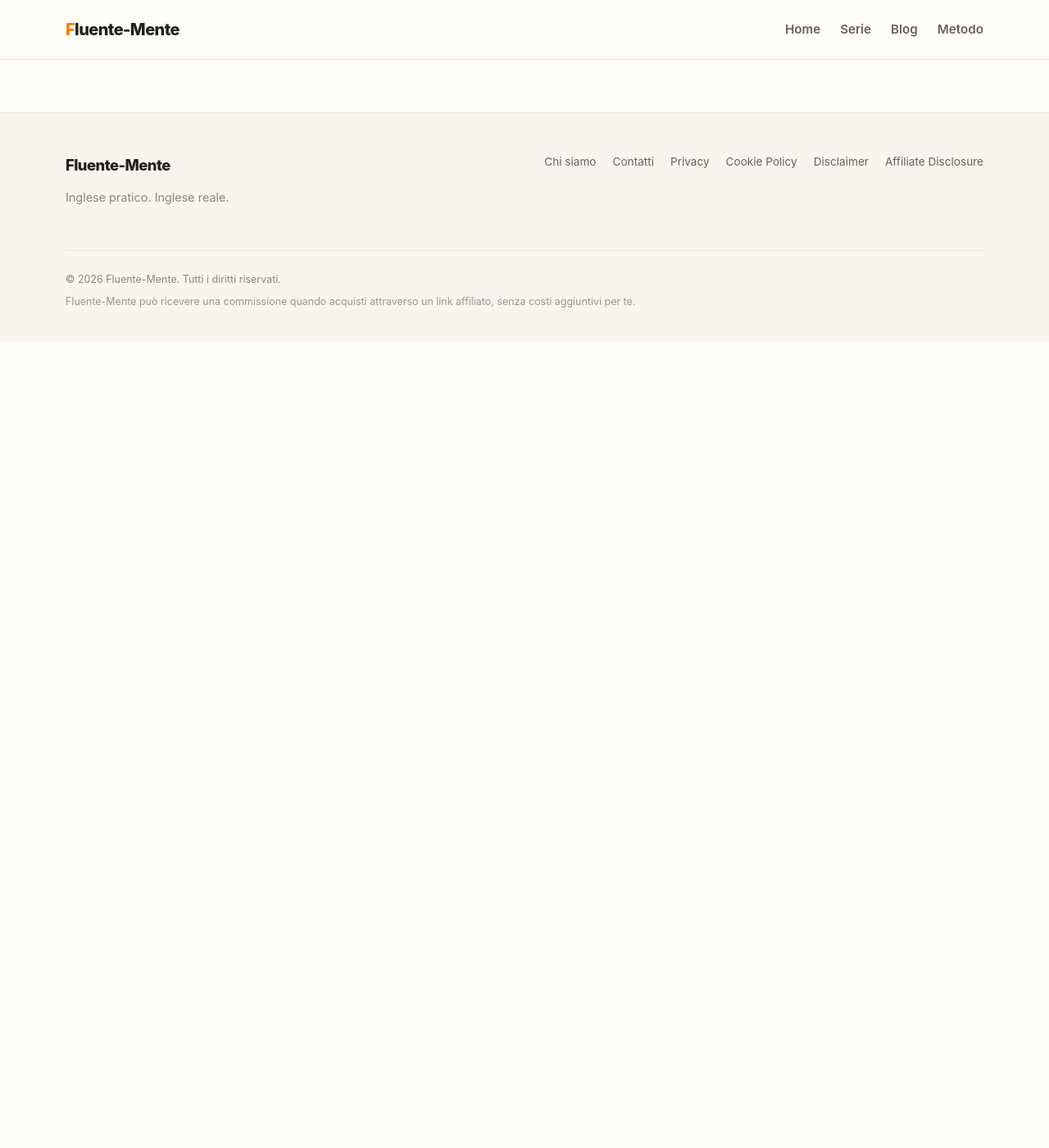
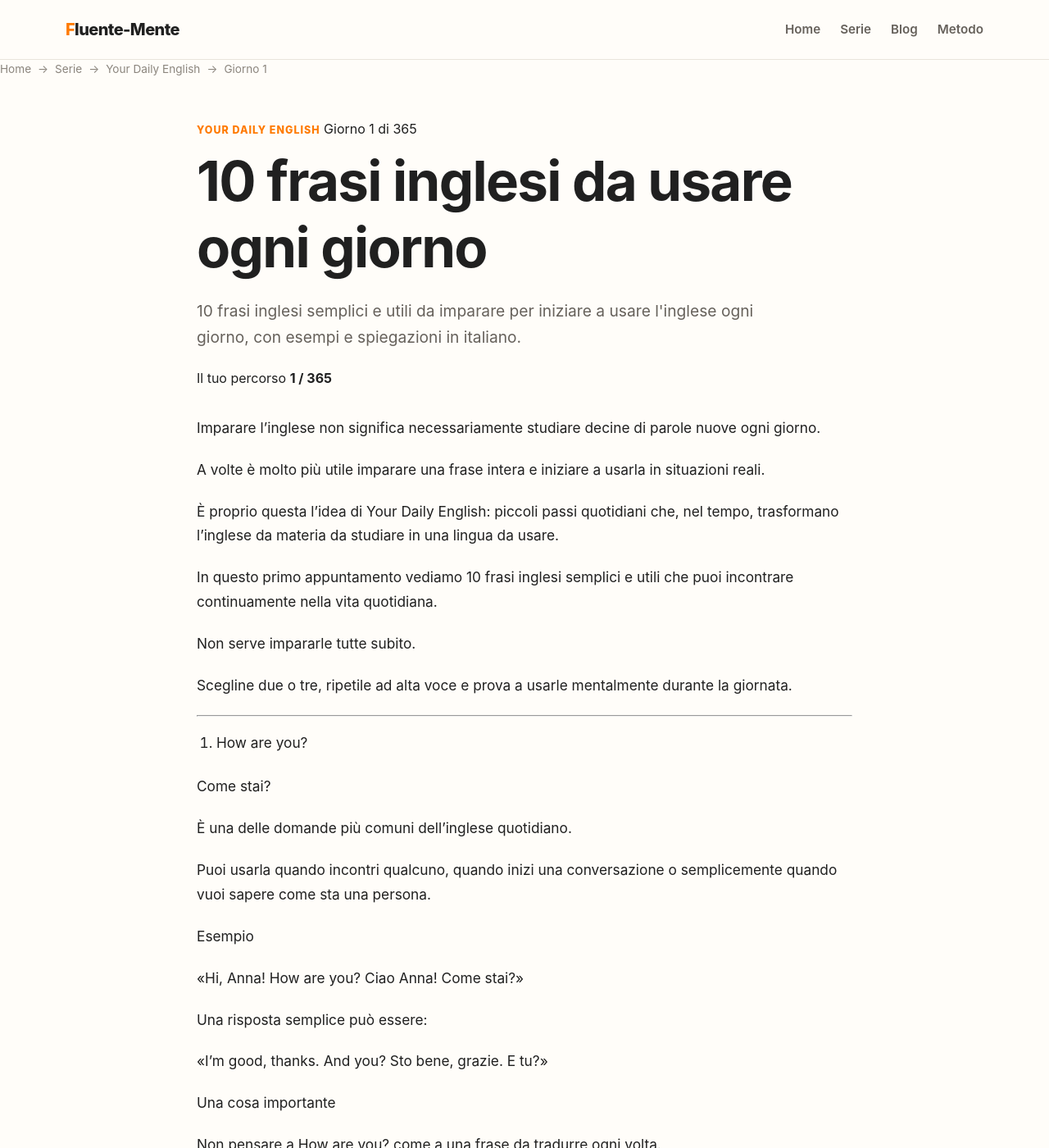
Before and after one commit to Nausica-20/Fluente-Mente, a Jekyll site: the page built from _posts/2026-08-02-10-frasi-inglesi-da-usare-ogni-giorno.md, in a window 1280 px wide and 1400 px high. Shown: the whole window at 82% size. Built offline with Jekyll 4.4.1, drawn with Linux system fonts in a browser that asks for light colours; some of the changed text lies outside the part shown.

Commit message:
Update 2026-08-02-10-frasi-inglesi-da-usare-ogni-giorno.md

```diff
--- a/_posts/2026-08-02-10-frasi-inglesi-da-usare-ogni-giorno.md
+++ b/_posts/2026-08-02-10-frasi-inglesi-da-usare-ogni-giorno.md
@@ -1,5 +1,5 @@
 ---
-layout: series
+layout: your-daily-english-post
 title: "10 frasi inglesi da usare ogni giorno"
 description: "10 frasi inglesi semplici e utili da imparare per iniziare a usare l'inglese ogni giorno, con esempi e spiegazioni in italiano."
 date: 2026-08-03
```
